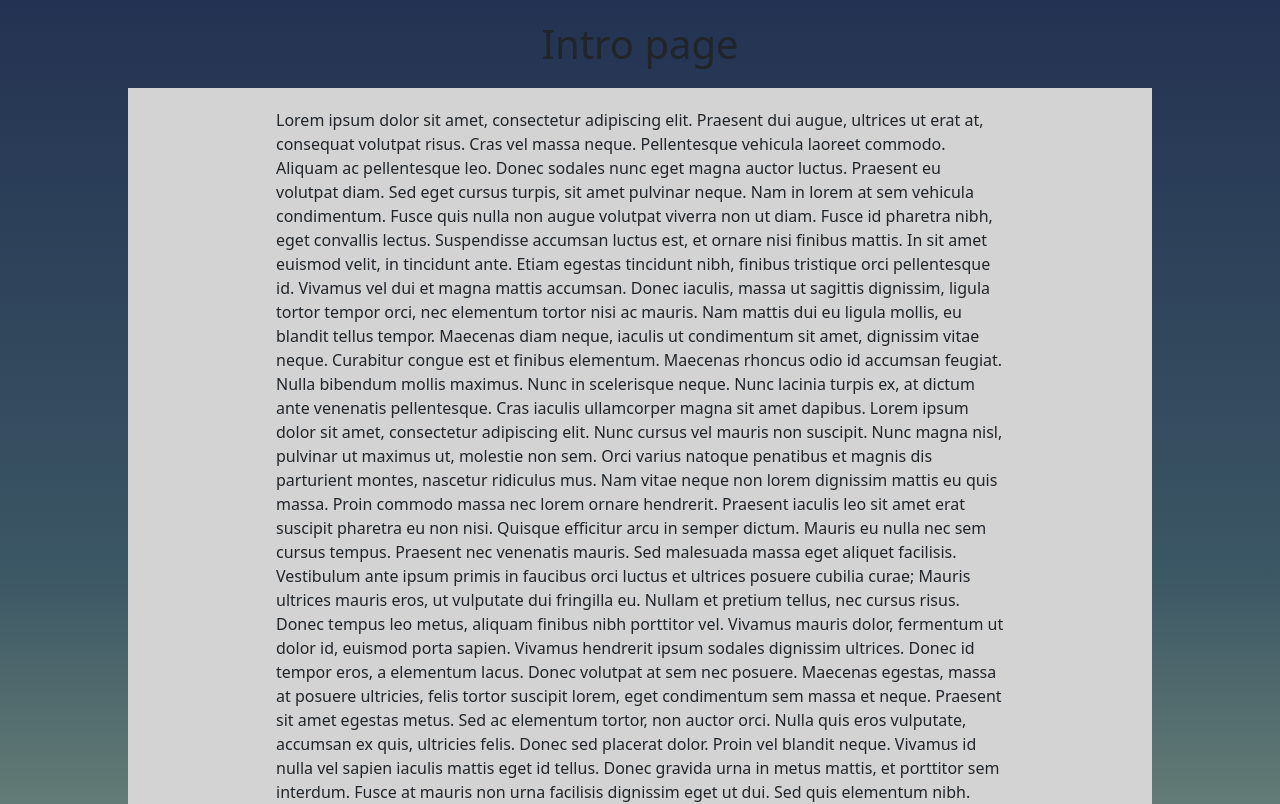
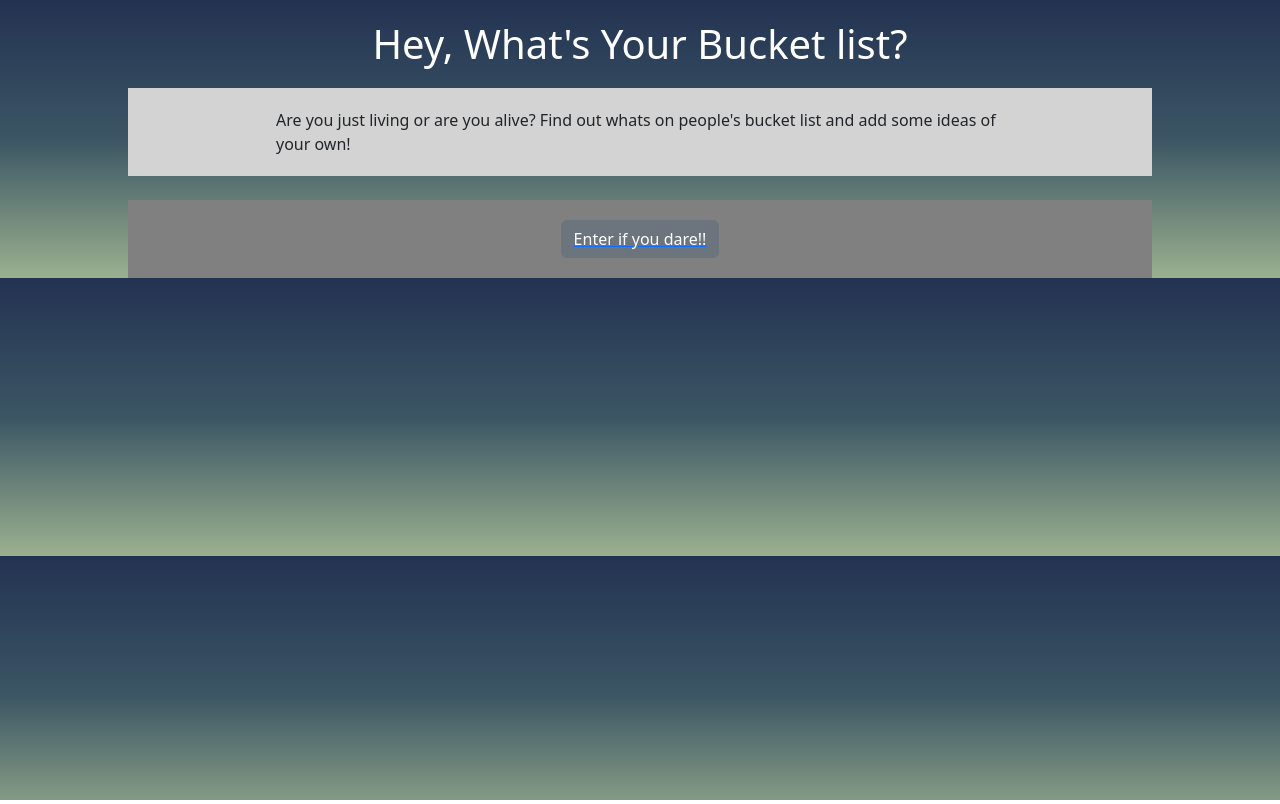
Before and after one commit to Jakebrown1157/mern-bucketlist, a React (Create React App) app in the folder mern-bucket-list/: page / in a window 1280 px wide. Shown: the top 804 px of the page. Built offline with nearby package versions, Linux system fonts and the light colour scheme.

Commit message:
added styling to components pages and intro

```diff
--- a/mern-bucket-list/src/components/create.jsx
+++ b/mern-bucket-list/src/components/create.jsx
@@ -3,7 +3,9 @@ import Navbar from './navbar.jsx'
 export default function Create() {
     return(
         <div>
-             <h1> Welcome to the create page</h1>
+            <main style={{ display: 'flex', padding: 20, justifyContent: 'center', color: 'white' }}>
+             <h1>Create Bucket Page</h1>
+             </main>
         <Navbar></Navbar>
     </div>
     )
--- a/mern-bucket-list/src/components/delete.jsx
+++ b/mern-bucket-list/src/components/delete.jsx
@@ -3,7 +3,9 @@ import Navbar from './navbar.jsx'
 export default function Delete() {
     return(
         <div>
-             <h1> Welcome to the delete page</h1>
+            <main style={{ display: 'flex', padding: 20, justifyContent: 'center', color: 'white' }}>
+             <h1>Delete Bucket Page</h1>
+             </main>
         <Navbar></Navbar>
     </div>
     )
--- a/mern-bucket-list/src/components/edit.jsx
+++ b/mern-bucket-list/src/components/edit.jsx
@@ -3,7 +3,9 @@ import Navbar from './navbar.jsx'
 export default function Edit() {
     return(
         <div>
-             <h1> Welcome to the edit page</h1>
+            <main style={{ display: 'flex', padding: 20, justifyContent: 'center', color: 'white' }}>
+             <h1>Edit Bucket Page</h1>
+             </main>
         <Navbar></Navbar>
     </div>
     )
--- a/mern-bucket-list/src/components/home.jsx
+++ b/mern-bucket-list/src/components/home.jsx
@@ -6,8 +6,8 @@ const React = require('react')
 function Home() {
     return (
       <div>
-        <main style={{ display: 'flex', padding: 20, justifyContent: 'center' }}>
-        <h1> Hey whats your bucket list?</h1>
+        <main style={{ display: 'flex', padding: 20, justifyContent: 'center', color: 'white' }}>
+        <h1> Hey, Whats Your Bucket List?</h1>
       </main>
       <Navbar></Navbar>
       </div>
--- a/mern-bucket-list/src/components/intro.jsx
+++ b/mern-bucket-list/src/components/intro.jsx
@@ -7,56 +7,20 @@ function Intro() {
         <div >
             <nav style={{display: 'flex',}}>
                 <img src='' alt=''></img>
-                <h1 style={{ display: 'flex', padding: 20, justifyContent: 'center', margin: 'auto'}}> Intro page </h1>
+                <h1 style={{ display: 'flex', padding: 20, justifyContent: 'center', margin: 'auto',  color: 'white'}}> Hey, What's Your Bucket list?</h1>
                 <img src='' alt=''></img>
             </nav>
 
             <div style={{backgroundColor: 'lightgrey', width: '80vw', margin: 'auto'}}>
                 <p style={{width: '60vw', margin: 'auto', padding: '20px'}}>
-                    Lorem ipsum dolor sit amet, consectetur
-                    adipiscing elit. Praesent dui augue, ultrices ut erat at, consequat volutpat risus. Cras vel massa neque.
-                    Pellentesque vehicula laoreet commodo. Aliquam ac pellentesque leo. Donec sodales nunc eget magna auctor
-                    luctus. Praesent eu volutpat diam. Sed eget cursus turpis, sit amet pulvinar neque. Nam in lorem at sem
-                    vehicula condimentum. Fusce quis nulla non augue volutpat viverra non ut diam. Fusce id pharetra nibh,
-                    eget convallis lectus. Suspendisse accumsan luctus est, et ornare nisi finibus mattis. In sit amet
-                    euismod velit, in tincidunt ante. Etiam egestas tincidunt nibh, finibus tristique orci pellentesque
-                    id. Vivamus vel dui et magna mattis accumsan. Donec iaculis, massa ut sagittis dignissim, ligula
-                    tortor tempor orci, nec elementum tortor nisi ac mauris. Nam mattis dui eu ligula mollis, eu blandit
-                    tellus tempor. Maecenas diam neque, iaculis ut condimentum sit amet, dignissim vitae neque.
-                    Curabitur congue est et finibus elementum. Maecenas rhoncus odio id accumsan feugiat. Nulla
-                    bibendum mollis maximus. Nunc in scelerisque neque. Nunc lacinia turpis ex, at dictum ante
-                    venenatis pellentesque. Cras iaculis ullamcorper magna sit amet dapibus. Lorem ipsum dolor
-                    sit amet, consectetur adipiscing elit. Nunc cursus vel mauris non suscipit. Nunc magna nisl,
-                    pulvinar ut maximus ut, molestie non sem. Orci varius natoque penatibus et magnis dis parturient
-                    montes, nascetur ridiculus mus. Nam vitae neque non lorem dignissim mattis eu quis massa. Proin
-                    commodo massa nec lorem ornare hendrerit. Praesent iaculis leo sit amet erat suscipit pharetra
-                    eu non nisi. Quisque efficitur arcu in semper dictum. Mauris eu nulla nec sem cursus tempus.
-                    Praesent nec venenatis mauris. Sed malesuada massa eget aliquet facilisis. Vestibulum ante ipsum
-                    primis in faucibus orci luctus et ultrices posuere cubilia curae; Mauris ultrices mauris eros,
-                    ut vulputate dui fringilla eu. Nullam et pretium tellus, nec cursus risus. Donec tempus leo
-                    metus, aliquam finibus nibh porttitor vel. Vivamus mauris dolor, fermentum ut dolor id, euismod
-                    porta sapien. Vivamus hendrerit ipsum sodales dignissim ultrices. Donec id tempor eros, a
-                    elementum lacus. Donec volutpat at sem nec posuere. Maecenas egestas, massa at posuere ultricies,
-                    felis tortor suscipit lorem, eget condimentum sem massa et neque. Praesent sit amet egestas
-                    metus. Sed ac elementum tortor, non auctor orci. Nulla quis eros vulputate, accumsan ex quis,
-                    ultricies felis. Donec sed placerat dolor. Proin vel blandit neque. Vivamus id nulla vel sapien
-                    iaculis mattis eget id tellus. Donec gravida urna in metus mattis, et porttitor sem interdum.
-                    Fusce at mauris non urna facilisis dignissim eget ut dui. Sed quis elementum nibh. Suspendisse
-                    ornare lorem vel mi maximus, vitae accumsan leo ullamcorper. Proin accumsan pretium erat vel
-                    tristique. Fusce purus enim, lacinia non finibus ut, dignissim egestas ex. Mauris finibus
-                    eros eu dolor pulvinar, vulputate pretium massa commodo. Etiam malesuada ex vehicula sodales
-                    cursus. Suspendisse elementum condimentum ipsum, vel mollis turpis sagittis sit amet. Vestibulum
-                    tincidunt pellentesque purus, ut sodales est pretium sit amet. Phasellus efficitur leo quis
-                    tellus sagittis, ut efficitur arcu dignissim. Nulla auctor odio nisl, eu auctor nisi ornare
-                    at. Ut metus sapien, volutpat nec nunc nec, auctor egestas erat. Phasellus vitae sem ac dolor
-                    tincidunt congue vel vitae mi. Curabitur hendrerit malesuada augue elementum malesuada. Ut
-                    fringilla sem at cursus dignissim.
+                    Are you just living or are you alive? Find out whats on people's bucket list and add some ideas of your own!
+
                 </p>
             </div>
             <br></br>
             <Link to='/home' style={{ display: 'flex', padding: 20, justifyContent: 'center', backgroundColor: 'grey', width: '80vw', margin: 'auto'}}>
                 <br></br>
-                <button className='btn-primary'>Enter if you dare!!</button>
+                <button type="button" class="btn btn-secondary">Enter if you dare!!</button>
             </Link>
         </div>
     )
```
Also changed, not shown: mern-bucket-list/src/styles.css (+0 -8 lines), mern-bucket-list/src/assets/dontkickbucket.png.
